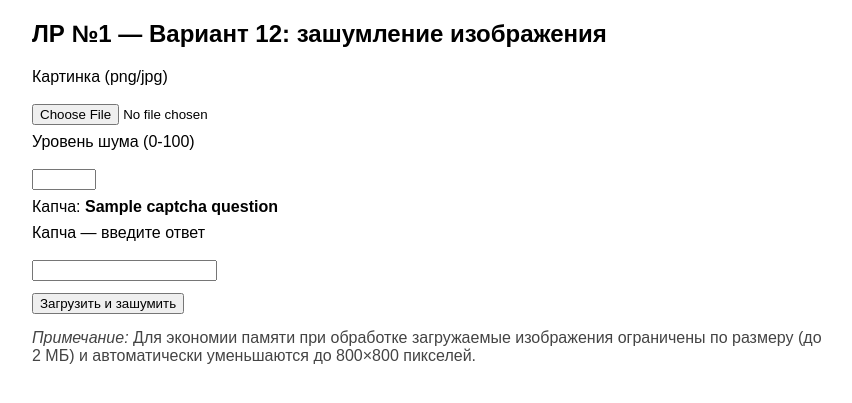
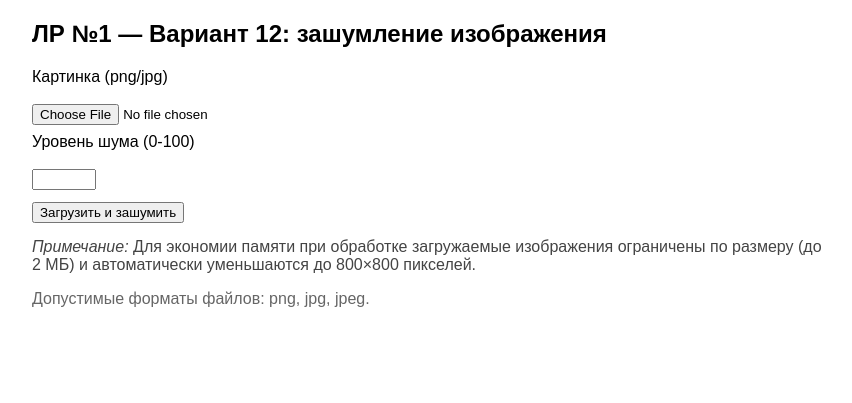
Before and after one commit to artemarchenko72-cpu/LR1_variant12, a Flask app: template app/templates/index.html in a window 1280 px wide. Shown: the top 403 px of the page, without its empty margins (208-1060 px from the left). Run offline with Flask 3, Linux system fonts and the light colour scheme; the template is opened without the code that fills it: values that come from a table or form of the project are taken from there, most other values are stand-ins (such as "Sample title", 1, 10 or a date in 2020); some libraries are stand-ins or nearby versions.

Commit message:
Add reCaptcha

```diff
--- a/app/forms.py
+++ b/app/forms.py
@@ -1,17 +1,17 @@
-from flask_wtf import FlaskForm
+from flask_wtf import FlaskForm, RecaptchaField
 from flask_wtf.file import FileField, FileAllowed, FileRequired
 from wtforms import IntegerField, SubmitField
 from wtforms.validators import DataRequired, NumberRange
 
+
 class UploadNoiseForm(FlaskForm):
     image = FileField('Картинка (png/jpg)', validators=[
         FileRequired(),
-        FileAllowed(['jpg', 'jpeg', 'png'], 'Только изображения (png,jpg,jpeg)')
+        FileAllowed(['jpg', 'jpeg', 'png'], 'Только изображения (png, jpg, jpeg)')
     ])
     noise = IntegerField('Уровень шума (0-100)', validators=[
         DataRequired(),
         NumberRange(min=0, max=100)
     ])
-    # Капча — поле для ввода ответа (в самом шаблоне мы покажем текст задачи)
-    captcha = IntegerField('Капча — введите ответ', validators=[DataRequired()])
+    recaptcha = RecaptchaField()   #  Google reCAPTCHA
     submit = SubmitField('Загрузить и зашумить')
--- a/app/main.py
+++ b/app/main.py
@@ -1,23 +1,29 @@
 import os
-import random
-from flask import Flask, render_template, flash, session
+from flask import Flask, render_template, flash, request
 from werkzeug.utils import secure_filename
 from PIL import Image
 import numpy as np
+from dotenv import load_dotenv
 
 from app.forms import UploadNoiseForm
 from app.utils import add_noise, image_to_base64_pil, plot_histogram_base64, resize_image
 
-# Инициализация приложения Flask
+# Загружаем переменные окружения из .env (локально)
+load_dotenv()
+
+# Создаём Flask-приложение
 app = Flask(__name__, template_folder='templates', static_folder='static')
 
-# Секретный ключ (для сессий и формы)
+# Ключи и настройки
 app.config['SECRET_KEY'] = os.environ.get('SECRET_KEY', 'dev-secret-change-me')
+app.config['RECAPTCHA_PUBLIC_KEY'] = os.environ.get('RECAPTCHA_PUBLIC_KEY')
+app.config['RECAPTCHA_PRIVATE_KEY'] = os.environ.get('RECAPTCHA_PRIVATE_KEY')
+app.config['WTF_CSRF_ENABLED'] = False
 
-# Ограничение размера загружаемого файла (2 MB)
+# Ограничение размера загружаемого файла (2 МБ)
 app.config['MAX_CONTENT_LENGTH'] = 2 * 1024 * 1024
 
-# Папки для сохранения загруженных и результатных изображений
+# Папки для загрузки и результатов
 UPLOAD_FOLDER = os.path.join(app.root_path, 'static', 'uploads')
 RESULT_FOLDER = os.path.join(app.root_path, 'static', 'results')
 os.makedirs(UPLOAD_FOLDER, exist_ok=True)
@@ -36,38 +42,14 @@ def allowed_file(filename: str) -> bool:
 def index():
     form = UploadNoiseForm()
 
-    # Генерация простой математической капчи
-    if 'captcha_answer' not in session or (form is None):
-        a = random.randint(1, 9)
-        b = random.randint(1, 9)
-        session['captcha_question'] = f"{a} + {b} = ?"
-        session['captcha_answer'] = a + b
-
-    if form.validate_on_submit():
-        # Проверка капчи
-        try:
-            user_ans = int(form.captcha.data)
-        except Exception:
-            flash('Капча должна быть числом.', 'danger')
-            return render_template('index.html', form=form, captcha_question=session.get('captcha_question'))
-
-        if user_ans != session.get('captcha_answer'):
-            flash('Неверный ответ на капчу.', 'danger')
-            # Новая капча
-            a = random.randint(1, 9)
-            b = random.randint(1, 9)
-            session['captcha_question'] = f"{a} + {b} = ?"
-            session['captcha_answer'] = a + b
-            return render_template('index.html', form=form, captcha_question=session.get('captcha_question'))
-
-        # Работа с файлом
+    if form.validate_on_submit():  # reCAPTCHA проверяется
         f = form.image.data
         if f and allowed_file(f.filename):
             filename = secure_filename(f.filename)
             saved_path = os.path.join(UPLOAD_FOLDER, filename)
             f.save(saved_path)
 
-            # Уменьшаем изображение (чтобы не вылетать по памяти на Render)
+            # Уменьшаем изображение
             pil = resize_image(saved_path, max_size=(800, 800)).convert('RGB')
             arr = np.array(pil)
 
@@ -80,7 +62,7 @@ def index():
             noisy_path = os.path.join(RESULT_FOLDER, noisy_fname)
             noisy_pil.save(noisy_path)
 
-            # Кодируем изображения и гистограммы в base64 для HTML
+            # Кодируем изображения и гистограммы
             orig_b64 = image_to_base64_pil(pil)
             noisy_b64 = image_to_base64_pil(noisy_pil)
             hist_orig = plot_histogram_base64(arr, title='Исходная')
@@ -93,5 +75,10 @@ def index():
                                    hist_noisy=hist_noisy)
         else:
             flash('Файл должен быть png, jpg или jpeg.', 'danger')
+    else:
+        if request.method == 'POST':  # Отладка: если не прошло
+            print("Form errors:", form.errors)
+            for field, errs in form.errors.items():
+                flash(f"{field}: {'; '.join(errs)}", 'danger')
 
-    return render_template('index.html', form=form, captcha_question=session.get('captcha_question'))
+    return render_template('index.html', form=form)
--- a/app/templates/index.html
+++ b/app/templates/index.html
@@ -4,12 +4,14 @@
   <meta charset="utf-8">
   <title>LR1 — Зашумление изображения</title>
   <style>
-    body{font-family: Arial, Helvetica, sans-serif; margin: 20px;}
-    .container{max-width:800px; margin: 0 auto;}
-    .flash{padding:10px;margin:10px 0;border-radius:4px;}
-    .danger{background:#fdecea;color:#611a15;}
-    label{display:block;margin-top:8px;}
+    body { font-family: Arial, Helvetica, sans-serif; margin: 20px; }
+    .container { max-width: 800px; margin: 0 auto; }
+    .flash { padding: 10px; margin: 10px 0; border-radius: 4px; }
+    .danger { background: #fdecea; color: #611a15; }
+    label { display: block; margin-top: 8px; }
   </style>
+  <!-- Подключаем Google reCAPTCHA -->
+  <script src="https://www.google.com/recaptcha/api.js" async defer></script>
 </head>
 <body>
   <div class="container">
@@ -25,22 +27,30 @@
 
     <form method="post" enctype="multipart/form-data">
       {{ form.csrf_token }}
+
       <label>{{ form.image.label }}<br>{{ form.image() }}</label>
       <label>{{ form.noise.label }}<br>{{ form.noise(size=5) }}</label>
 
-      <label>Капча: <strong>{{ captcha_question }}</strong></label>
-      <label>{{ form.captcha.label }}<br>{{ form.captcha(size=5) }}</label>
+      <!-- Google reCAPTCHA -->
+      <div style="margin-top:10px;">
+        {{ form.recaptcha }}
+      </div>
 
-      <div style="margin-top:12px;">{{ form.submit() }}</div>
+      <div style="margin-top:12px;">
+        {{ form.submit() }}
+      </div>
     </form>
 
-    <!-- 🔽 Добавляем сюда примечание -->
+    <!-- Примечание об ограничениях -->
     <p style="margin-top:15px; color:#444;">
       <em>Примечание:</em> Для экономии памяти при обработке
       загружаемые изображения ограничены по размеру (до 2 МБ)
       и автоматически уменьшаются до 800×800 пикселей.
     </p>
 
+    <p style="margin-top:15px; color:#666;">
+      Допустимые форматы файлов: png, jpg, jpeg.
+    </p>
   </div>
 </body>
 </html>
--- a/run.py
+++ b/run.py
@@ -1,5 +1,4 @@
 from app.main import app
 
 if __name__ == '__main__':
-    # debug=True удобен при разработке
-    app.run(host='127.0.0.1', port=5000, debug=True)
+    app.run(host='127.0.0.1', port=5000, debug=False)
```
Also changed, not shown: .github/workflows/ci.yml, 3 other files.
